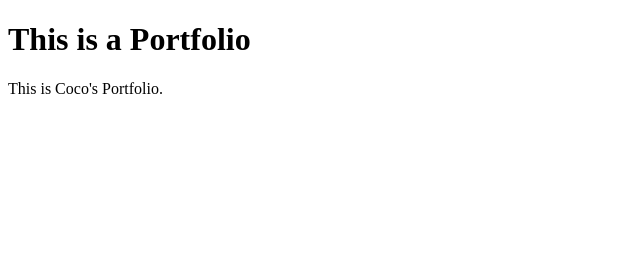
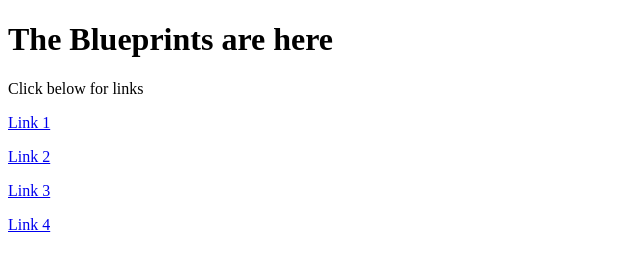
Before and after one commit to lo-kiCoco/lo-kiCoco.github.io, a plain HTML site: page index.html in a window 1280 px wide. Shown: the whole page, without its empty margins (0-640 px from the left). Drawn offline with Linux system fonts and the light colour scheme.

Commit message:
New edit

```diff
--- a/index.html
+++ b/index.html
@@ -5,8 +5,11 @@
 </head>
 <body>
 
-<h1>This is a Portfolio</h1>
-<p> This is Coco's Portfolio.</p>
-
+<h1>The Blueprints are here</h1>
+<p> Click below for links </p>
+<p><a href="Project1.html">Link 1</a></p>
+<p><a href="Project2.html">Link 2</a></p>
+<p><a href="Project3.html">Link 3</a></p>
+<p><a href="Project4.html">Link 4</a></p>
 </body>
 </html>
```
Also changed, not shown: Project1.html (added, +12 -0 lines), Project2.html (added, +11 -0 lines), Project3.html (added, +11 -0 lines), Project4.html (added, +11 -0 lines), bm1.jpg (added), im1.jpg (added), im2.jpg (added), im3.jpg (added).
